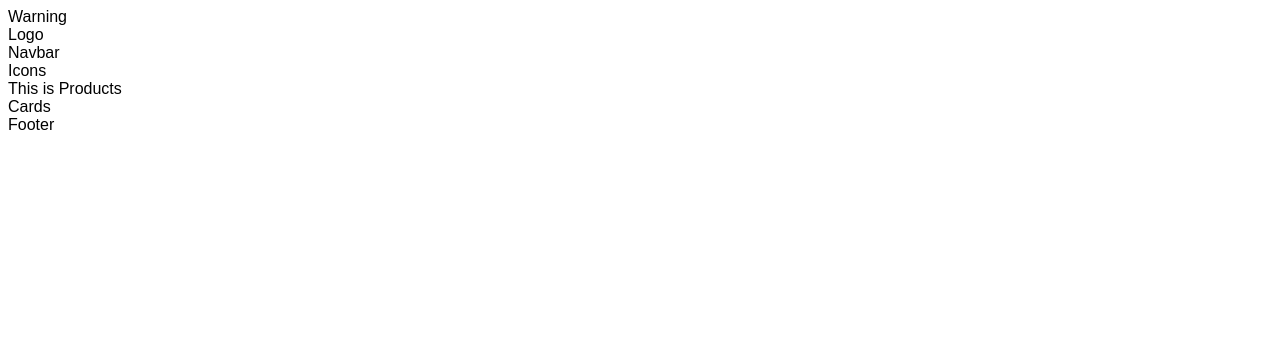
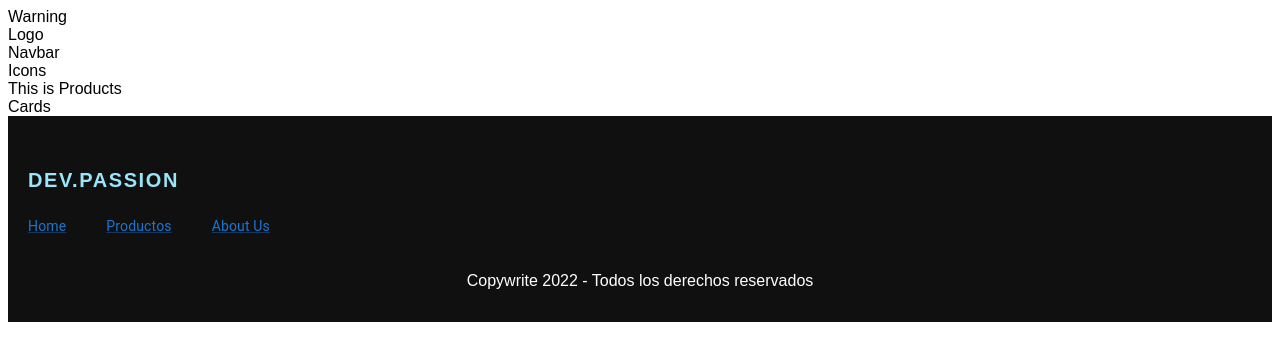
Before and after one commit to eugenia1984/numen-react, a React (Create React App) app in the folder react-numen/: page /products in a window 1280 px wide. Shown: the top 360 px of the page. Built offline with nearby package versions, Linux system fonts and the light colour scheme.

Commit message:
agrego el footer

```diff
--- a/react-numen/package.json
+++ b/react-numen/package.json
@@ -3,6 +3,9 @@
   "version": "0.1.0",
   "private": true,
   "dependencies": {
+    "@emotion/react": "^11.10.4",
+    "@emotion/styled": "^11.10.4",
+    "@mui/material": "^5.10.7",
     "@testing-library/jest-dom": "^5.16.5",
     "@testing-library/react": "^13.3.0",
     "@testing-library/user-event": "^13.5.0",
--- /dev/null
+++ b/react-numen/src/components/footer/Copyright.jsx
@@ -0,0 +1,13 @@
+import React from "react";
+import Typography from "@mui/material/Typography";
+import "./Footer.css";
+
+const Copyright = () => {
+  return (
+    <div>
+      <p className="main-footer-copyright">Copywrite 2022 - Todos los derechos reservados</p>
+    </div>
+  );
+};
+
+export default Copyright;
--- /dev/null
+++ b/react-numen/src/components/footer/Footer.css
@@ -0,0 +1,29 @@
+.main-footer {
+  color: white;
+  background-color: #111010;
+  padding-top: 3em;
+  position: relative;
+  bottom: 0;
+  width: 100%;
+}
+
+.main-footer-logo  {
+  padding-left: 20px;
+}
+
+.main-footer-item {
+  color: white;
+}
+
+.main-footer-link {
+  padding: 20px!important;
+}
+
+.main-footer-link:hover {
+  color: white;
+}
+
+.main-footer-copyright {
+  text-align: center;
+  padding-bottom: 32px;
+}
--- a/react-numen/src/components/footer/Footer.jsx
+++ b/react-numen/src/components/footer/Footer.jsx
@@ -1,8 +1,16 @@
-import React from 'react'
+import React from 'react';
+import Logo from "./Logo.jsx";
+import Links from "./Links.jsx";
+import Copyright from "./Copyright.jsx";
+import "./Footer.css";
 
 const Footer = () => {
   return (
-    <div>Footer</div>
+    <footer className="main-footer">
+      <Logo />
+      <Links />
+      <Copyright />
+    </footer>
   )
 }
 
--- /dev/null
+++ b/react-numen/src/components/footer/Links.jsx
@@ -0,0 +1,33 @@
+import React from "react";
+import Link from '@mui/material/Link';
+import "./Footer.css";
+
+const Links = () => {
+  return (
+    <>
+      <Link
+        component="button"
+        variant="body2"
+        className="main-footer-link"
+      >
+        Home
+      </Link>
+      <Link
+        component="button"
+        variant="body2"
+        className="main-footer-link"
+      >
+        Productos
+      </Link>
+      <Link
+        component="button"
+        variant="body2"
+        className="main-footer-link"
+      >
+        About Us
+      </Link>
+    </>
+  );
+};
+
+export default Links;
--- /dev/null
+++ b/react-numen/src/components/footer/Logo.jsx
@@ -0,0 +1,50 @@
+import React from "react";
+import Typography from "@mui/material/Typography";
+import "./Footer.css";
+
+const Logo = () => {
+  return (
+    <>
+      <Typography
+        variant="h6"
+        noWrap
+        component="a"
+        href="/"
+        sx={{
+          mr: 2,
+          display: { xs: "none", md: "flex" },
+          fontFamily: "sans-serif",
+          fontWeight: 700,
+          letterSpacing: ".1rem",
+          color: "#99e6fa",
+          textDecoration: "none",
+        }}
+        className="main-footer-logo"
+      >
+        DEV.PASSION
+      </Typography>
+
+      <Typography
+        variant="h6"
+        noWrap
+        component="a"
+        href=""
+        sx={{
+          mr: 2,
+          display: { xs: "flex", md: "none" },
+          flexGrow: 1,
+          fontFamily: "sans-serif",
+          fontWeight: 700,
+          letterSpacing: ".1rem",
+          color: "#99e6fa",
+          textDecoration: "none",
+        }}
+        className="main-footer-logo"
+      >
+        DEV.PASSION
+      </Typography>
+    </>
+  );
+};
+
+export default Logo;
```
Also changed, not shown: 1 other file (tests, documents, lock files or other folders).
